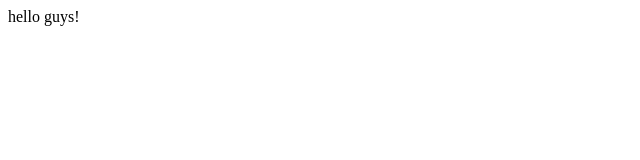
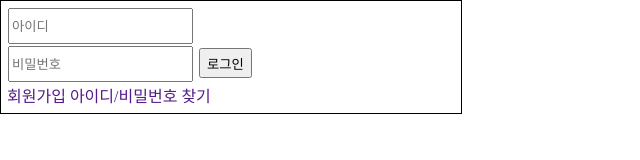
Before and after one commit to superpangE/MCinside, a website: page be/public/index.html in a window 1280 px wide. Shown: the whole page, without its empty margins (0-640 px from the left). Drawn offline with Linux system fonts and the light colour scheme.

Commit message:
로그인폼 컴포넌트 생성

```diff
--- /dev/null
+++ b/be/public/components/LoginForm/index.js
@@ -0,0 +1,19 @@
+const LoginForm = () => {
+  return `
+  <div class = "login_container">
+    <div class = "login_wrap">
+      <input type="text" id = "input_id" placeholder = "아이디"/>
+    </div>
+    <div class = "login_wrap">
+      <input type="text" id = "input_pw" placeholder = "비밀번호"/>
+      <button id = "logInBtn">로그인</button>
+    </div>
+    <div class = "login_wrap">
+      <a href="">회원가입</a>
+      <a href="">아이디/비밀번호 찾기</a>
+    </div>
+  </div>
+  `;
+};
+
+export default LoginForm;
--- /dev/null
+++ b/be/public/components/index.js
@@ -0,0 +1,8 @@
+import LoginForm from "./LoginForm/index.js";
+
+const Root = () => {
+  const root = document.querySelector("#root");
+  root.insertAdjacentHTML("afterbegin", LoginForm());
+};
+
+Root();
--- a/be/public/index.html
+++ b/be/public/index.html
@@ -3,9 +3,11 @@
 <head>
     <meta charset="UTF-8">
     <meta name="viewport" content="width=device-width, initial-scale=1.0">
-    <title>Document</title>
+    <link rel="stylesheet" href="./style.css">
+    <title>DCinside</title>
 </head>
 <body>
-    hello guys!
+    <div id = "root"></div>
+    <script type="module" src="./components/index.js"></script>
 </body>
 </html>
--- /dev/null
+++ b/be/public/style.css
@@ -0,0 +1,16 @@
+* {
+  margin: 0px;
+  text-decoration: none;
+}
+.login_container {
+  border: 1px solid black;
+  width: 35%;
+  padding: 6px;
+}
+
+#input_id,
+#input_pw,
+#logInBtn {
+  height: 30px;
+  margin: 1px;
+}
```
Also changed, not shown: 1 other file.
